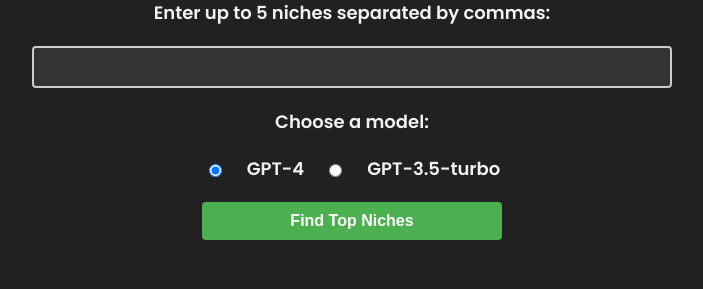
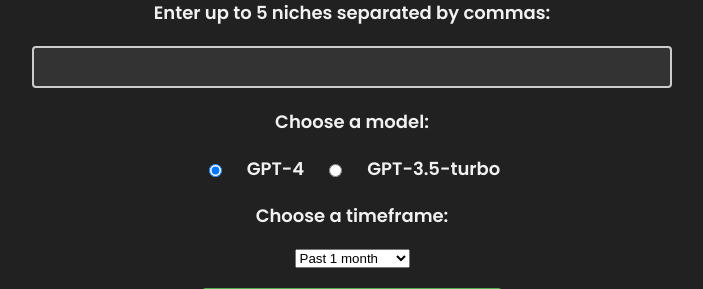
Before and after one commit to newDevPL/GPTNicheFinder, a Flask app: page / in a window 1280 px wide. Shown: the part 205-494 px from the top of the page, without its empty margins (288-991 px from the left). Run offline with Flask 3, Linux system fonts and the light colour scheme.

Commit message:
Added timeframe choice to Web UI

```diff
--- a/app.py
+++ b/app.py
@@ -9,9 +9,10 @@
     if request.method == "POST":
         niche_input = request.form["niche_input"]
         model_choice = request.form["model_choice"]
+        timeframe = request.form['timeframe']  # Get the selected timeframe from the form
         niches = [niche.strip() for niche in niche_input.split(",")]
 
-        results = tshirt_trends.main(niches, 428, model_choice=model_choice) # Use 428 for "T-Shirts". You can lookup categories in the static/categories.json file
+        results = tshirt_trends.main(niches, 428, model_choice=model_choice, timeframe=timeframe) # Use 428 for "T-Shirts". You can lookup categories in the static/categories.json file
 # Filter out None values from ideas_list
         ideas_list = [x for x in results["ideas_list"] if x is not None]
         return render_template("index.html", ideas_list=results["ideas_list"], trends_data=results["trends_data"]) # Pass the ideas_list and trends_data to the template for rendering the results in the browser
--- a/templates/index.html
+++ b/templates/index.html
@@ -144,6 +144,13 @@
       <input type="radio" id="gpt35turbo" name="model_choice" value="gpt-3.5-turbo">
       <label for="gpt35turbo">GPT-3.5-turbo</label>
     </div>
+    <label for="timeframe">Choose a timeframe:</label>
+    <select name="timeframe" id="timeframe">
+      <option value="today 1-m">Past 1 month</option>
+      <option value="today 3-m">Past 3 months</option>
+      <option value="today 12-m">Past 12 months</option>
+      <option value="all">All time</option>
+    </select>
     <input type="submit" value="Find Top Niches">
   </form>
   {% if ideas_list is not none %}
--- a/tshirt_trends.py
+++ b/tshirt_trends.py
@@ -9,7 +9,7 @@
 from sklearn.linear_model import LinearRegression
 
 # Function to fetch Google Trends data
-def get_trends_data(keywords, category, timeframe='today 3-m', region='US'): # timeframe='today 3-m' means the last 3 months
+def get_trends_data(keywords, category, timeframe='today 12-m', region='US'): # timeframe='today 3-m' means the last 3 months
     pytrends = TrendReq(hl='en-GB', tz=360) # Set the language and timezone
     backoff_time = 5 # Set the initial backoff time to 5 seconds
 
@@ -199,7 +199,7 @@
     return slope
 
 
-def main(niches, category, region='', model_choice='gpt-4'):
+def main(niches, category, region='', model_choice='gpt-4', timeframe='today 12-m'):
     print(f"Starting main function with niches: {niches}, category: {category}, region: {region}, model_choice: {model_choice}")  # DEBUG
 
     # Initialize ideas_list
@@ -207,7 +207,7 @@
 
     # Fetch Google Trends data for the niches and category
     print("Fetching Google Trends data...")  # DEBUG
-    trends_data = get_trends_data(niches, category=category, region=region)
+    trends_data = get_trends_data(niches, category=category, region=region, timeframe=timeframe)
 
     # Get growing trends
     print("Getting growing trends...")  # DEBUG
```
